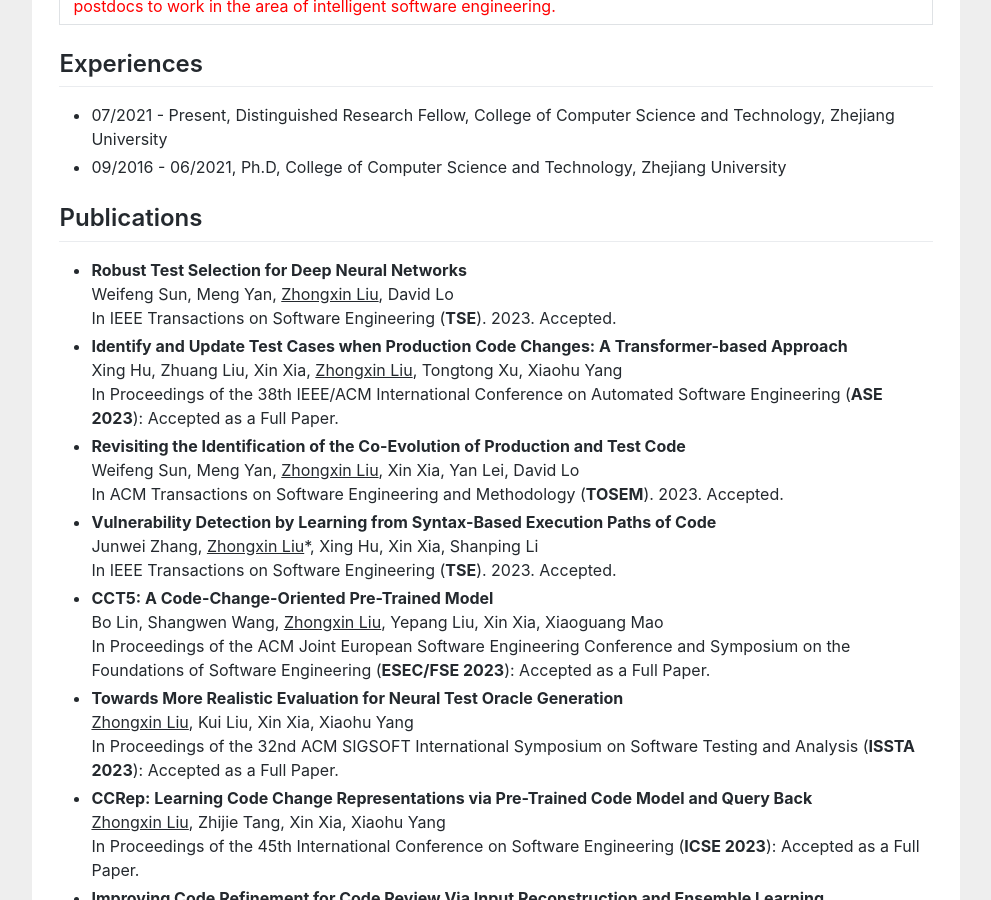
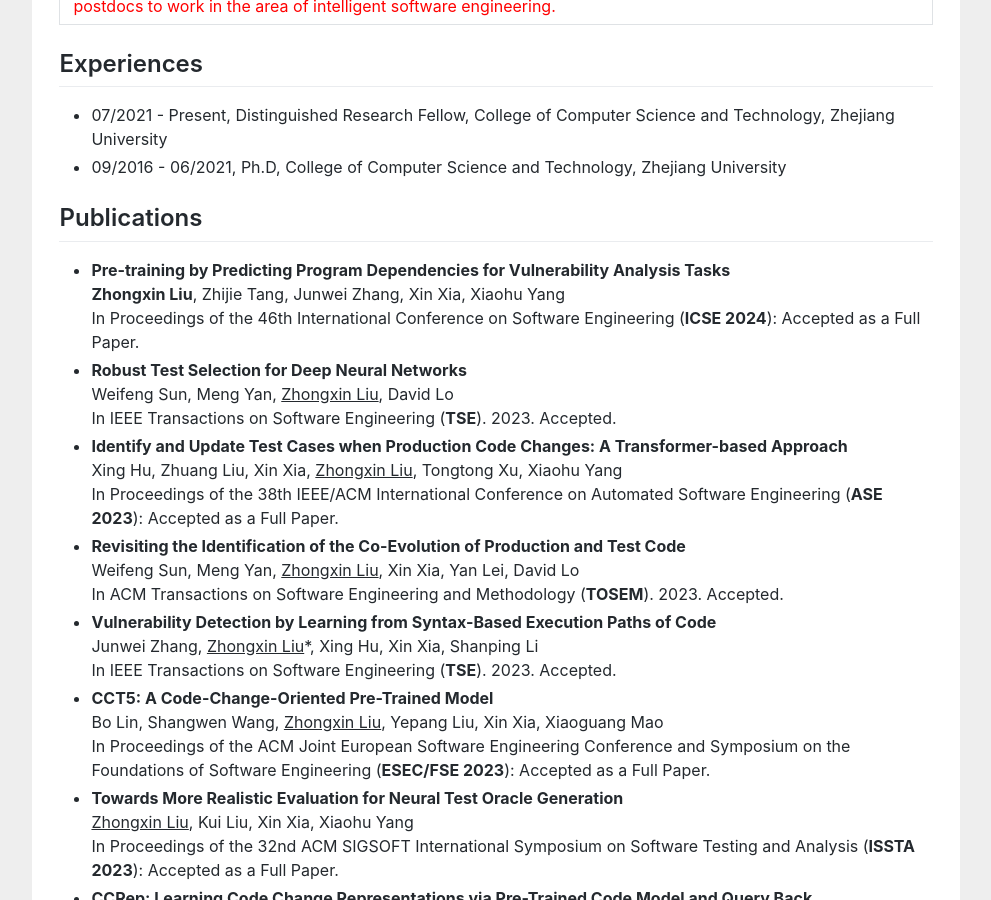
Before and after one commit to zhongxin-liu/zhongxin-liu.github.io, a Jekyll site: the page index.html, which Jekyll copies as it is, in a window 1280 px wide and 900 px high, scrolled down 681 px. Shown: the whole window, without its empty margins (144-1135 px from the left). Built offline with Jekyll 4.4.1, drawn with Linux system fonts in a browser that asks for light colours.

Commit message:
Update index.html

```diff
--- a/index.html
+++ b/index.html
@@ -78,6 +78,12 @@
 
 				<h2>Publications</h2>
 				<ul>
+					<li>
+						<b>Pre-training by Predicting Program Dependencies for Vulnerability Analysis Tasks</b>
+						<br>
+						<b>Zhongxin Liu</b>, Zhijie Tang, Junwei Zhang, Xin Xia, Xiaohu Yang<br>
+						In Proceedings of the 46th International Conference on Software Engineering (<b>ICSE 2024</b>): Accepted as a Full Paper.
+					</li>
 					<li>
 						<b>Robust Test Selection for Deep Neural Networks</b>
 						<br>
```
